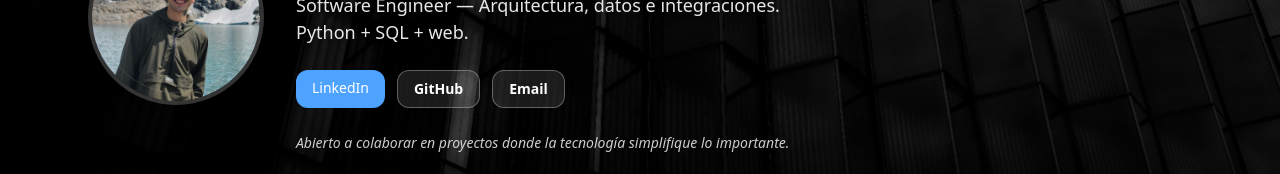
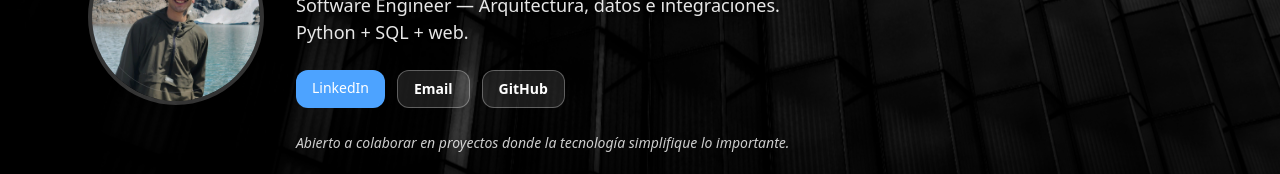
Before and after one commit to MatiasFormoso/nuevo-portfolio, a Next.js app: page / in a window 1280 px wide. Shown: the part 352-526 px from the top of the page. Built offline with nearby package versions, Linux system fonts and the light colour scheme.

Commit message:
feat: swap GitHub and Email button positions in hero section

```diff
--- a/src/components/sections/Hero.tsx
+++ b/src/components/sections/Hero.tsx
@@ -76,20 +76,20 @@ export default function Hero() {
                   LinkedIn
                 </a>
                 <a
+                  href={`mailto:${CONFIG.contact.email}`}
+                  target="_blank"
+                  rel="noopener noreferrer"
+                  className="rounded-lg md:rounded-xl border border-white/30 bg-white/10 px-6 py-3 md:px-4 md:py-2 text-sm font-semibold md:text-sm text-white hover:bg-white/20 hover:border-white/40 md:hover:bg-white/15 transition-all duration-200 backdrop-blur-sm md:backdrop-blur-none"
+                >
+                  Email
+                </a>
+                <a
                   href={CONFIG.contact.github}
                   target="_blank"
                   rel="noopener noreferrer"
                   className="rounded-lg md:rounded-xl border border-white/30 bg-white/10 px-6 py-3 md:px-4 md:py-2 text-sm font-semibold md:text-sm text-white hover:bg-white/20 hover:border-white/40 md:hover:bg-white/15 transition-all duration-200 backdrop-blur-sm md:backdrop-blur-none"
                 >
                   GitHub
-                </a>
-                <a
-                  href={`mailto:${CONFIG.contact.email}`}
-                  target="_blank"
-                  rel="noopener noreferrer"
-                  className="rounded-lg md:rounded-xl border border-white/30 bg-white/10 px-6 py-3 md:px-4 md:py-2 text-sm font-semibold md:text-sm text-white hover:bg-white/20 hover:border-white/40 md:hover:bg-white/15 transition-all duration-200 backdrop-blur-sm md:backdrop-blur-none"
-                >
-                  Email
                 </a>
               </div>
 
```
